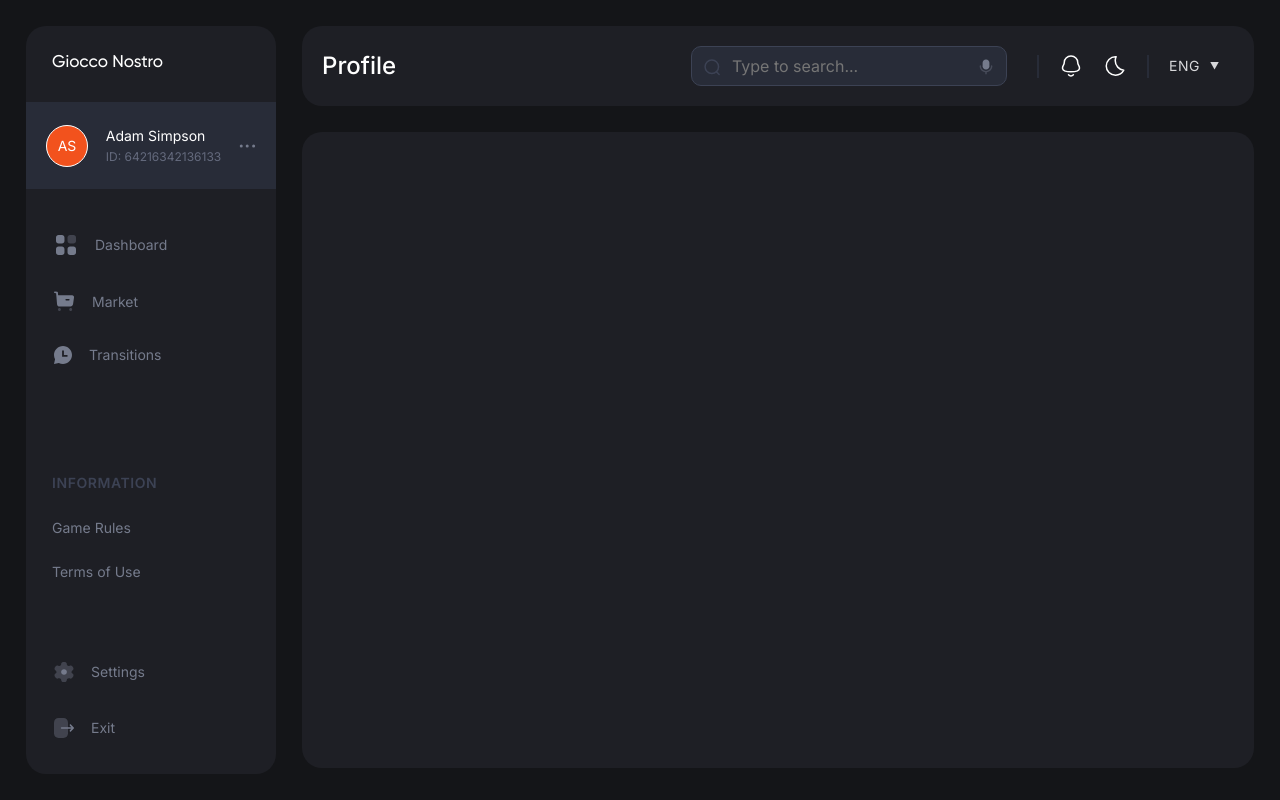
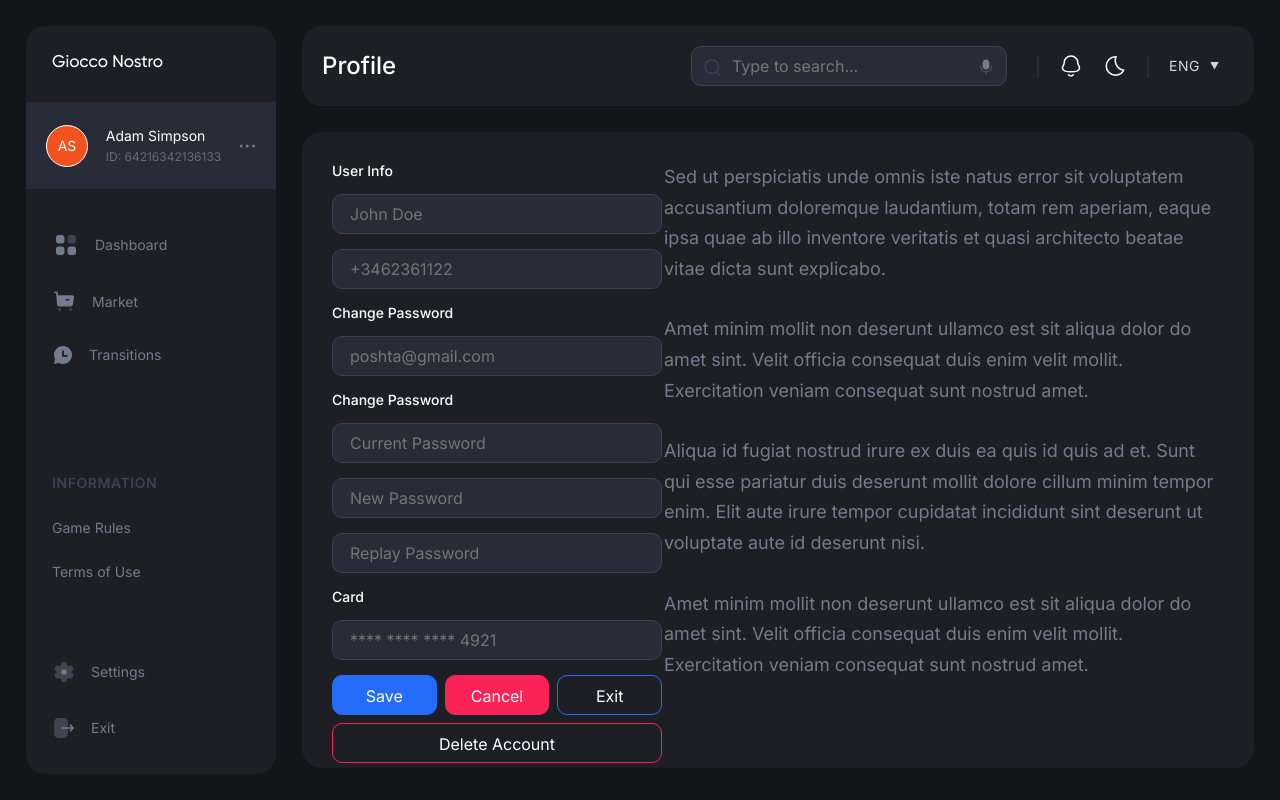
Before and after one commit to KingArthur-IT/gioccoNostro, a Vue app: page /profile in a window 1280 px wide. Built offline with nearby package versions, Linux system fonts and the light colour scheme.

Commit message:
buttom new props, profile page

```diff
--- a/src/components/UIKit/CustomButton.vue
+++ b/src/components/UIKit/CustomButton.vue
@@ -1,5 +1,10 @@
 <template>
-  <button class="button">
+  <button class="button" :class="{
+      'primary': isPrimary && !isOutlined,
+      'primary-outlined': isPrimary && isOutlined,
+      'warning': !isPrimary && !isOutlined,
+      'warning-outlined': !isPrimary && isOutlined
+  }">
       {{text}}
   </button>
 </template>
@@ -10,6 +15,14 @@ export default {
         text: {
             type: String,
             required: true
+        },
+        isPrimary: {
+            type: Boolean,
+            default: true
+        },
+        isOutlined: {
+            type: Boolean,
+            default: false
         }
     }
 }
@@ -17,23 +30,43 @@ export default {
 
 <style scoped>
 .button{
-    background: var(--primary-button-color);
     color: var(--primary-text-color);
     border-radius: 10px;
-    padding-top: 12px;
+    padding-top: 11px;
     padding-bottom: 12px;
     font-weight: 600px;
     height: 40px;
-    border: none;
     outline: none;
     appearance: none;
     cursor: pointer;
     width: 100%;
 }
-.button:hover{
+.primary{
+    background: var(--primary-button-color);
+    border: 1px solid var(--primary-button-color);
+}
+.primary-outlined{
+    background: transparent;
+    border: 1px solid var(--primary-button-color);
+}
+.primary:hover{
     background: var(--primary-hover-button-color);
 }
-.button:active{
+.primary:active{
     background: var(--primary-active-button-color);
 }
+.warning{
+    background: var(--warning-color);
+    border: 1px solid var(--warning-color);
+}
+.warning-outlined{
+    background: transparent;
+    border: 1px solid var(--warning-color);
+}
+.warning:hover{
+    background: var(--warning-hover-color);
+}
+.warning:active{
+    background: var(--warning-active-color);
+}
 </style>
--- a/src/components/UIKit/CustomInput.vue
+++ b/src/components/UIKit/CustomInput.vue
@@ -1,6 +1,6 @@
 <template>
     <div class="custom-input">
-        <div class="custom-input__upper-info">
+        <div v-if="isHeadInfoShown()" class="custom-input__upper-info">
             <label v-if="label !== ''" class="custom-input__label">{{label}}<sup v-if="isRequired">*</sup> </label>
             <p class="custom-input__required" v-if="showRequiredInfo">Required fields<sup>*</sup></p>
             <p class="custom-input__error" v-if="isError">Incorrect<sup>*</sup></p>
@@ -40,8 +40,17 @@ export default {
         modelValue: {
             type: String,
             default: ''
+        },
+    },
+    setup(props){
+        const isHeadInfoShown = () => {
+            return props.label !== '' || props.showRequiredInfo || props.isError
         }
-    },
+
+        return {
+            isHeadInfoShown
+        }
+    }
 }
 </script>
 
--- a/src/styles/base.css
+++ b/src/styles/base.css
@@ -19,7 +19,11 @@
   --primary-hover-button-color: #185DE2;
   --primary-active-button-color: #0949C6;
 
-  --primary-svg-color: #fff
+  --primary-svg-color: #fff;
+
+  --warning-color: #FA2256;
+  --warning-hover-color: #EE1448;
+  --warning-active-color: #D00D3C;
 }
 
 [data-theme="dark"]{
@@ -38,7 +42,11 @@
   --primary-hover-button-color: #185DE2;
   --primary-active-button-color: #0949C6;
 
-  --primary-svg-color: #fff
+  --primary-svg-color: #fff;
+
+  --warning-color: #FA2256;
+  --warning-hover-color: #EE1448;
+  --warning-active-color: #D00D3C;
 }
 
 *{
--- a/src/views/Profile.vue
+++ b/src/views/Profile.vue
@@ -1,12 +1,75 @@
 <template>
-  <div class="border-radius profile">
+    <div class="border-radius profile">
+      <div class="profile__left-side">
+         <CustomInput
+            :label="'User Info'"
+            :placeholder="'John Doe'"
+            class="profile__input"
+         />
+         <CustomInput
+            :label="''"
+            :placeholder="'+3462361122'"
+            class="profile__input"
+         />
+         <CustomInput
+            :label="'Change Password'"
+            :placeholder="'poshta@gmail.com'"
+            class="profile__input"
+         />
 
-  </div>
+         <CustomInput
+            :label="'Change Password'"
+            :placeholder="'Current Password'"
+            class="profile__input"
+         />
+         <CustomInput
+            :label="''"
+            :placeholder="'New Password'"
+            class="profile__input"
+         />
+         <CustomInput
+            :label="''"
+            :placeholder="'Replay Password'"
+            class="profile__input"
+         />
+
+         <CustomInput
+            :label="'Card'"
+            :placeholder="'**** **** **** 4921'"
+            class="profile__input"
+         />
+
+         <div class="profile__btn-wrapper">
+           <CustomButton class="prodile__btn" :text="'Save'"/>
+           <CustomButton class="prodile__btn" :text="'Cancel'" :isPrimary="false"/>
+           <CustomButton class="prodile__btn" :text="'Exit'" :isOutlined="true"/>
+         </div>
+         <CustomButton class="prodile__btn" :text="'Delete Account'" :isPrimary="false" :isOutlined="true"/>
+      </div>
+      <div class="profile__right-side">
+        <p>
+          Sed ut perspiciatis unde omnis iste natus error sit voluptatem accusantium doloremque laudantium, totam rem aperiam, eaque ipsa quae ab illo inventore veritatis et quasi architecto beatae vitae dicta sunt explicabo.
+        </p>
+        <p>
+          Amet minim mollit non deserunt ullamco est sit aliqua dolor do amet sint. Velit officia consequat duis enim velit mollit. Exercitation veniam consequat sunt nostrud amet.
+        </p>
+        <p>
+          Aliqua id fugiat nostrud irure ex duis ea quis id quis ad et. Sunt qui esse pariatur duis deserunt mollit dolore cillum minim tempor enim. Elit aute irure tempor cupidatat incididunt sint deserunt ut voluptate aute id deserunt nisi.
+        </p>
+        <p>
+          Amet minim mollit non deserunt ullamco est sit aliqua dolor do amet sint. Velit officia consequat duis enim velit mollit. Exercitation veniam consequat sunt nostrud amet.
+        </p>
+      </div>
+    </div>
 </template>
 
 <script>
+import CustomInput from '@/components/UIKit/CustomInput.vue'
+import CustomButton from '@/components/UIKit/CustomButton.vue'
 export default {
-
+  components: {
+        CustomInput, CustomButton
+    },
 }
 </script>
 
@@ -15,5 +78,37 @@ export default {
   width: 100%;
   height: 85%;
   background-color: var(--section-background);
+  padding: 30px 30px 55px 30px;
+  display: flex;
+  justify-content: space-between;
+}
+.profile__input{
+  margin-bottom: 15px;
+}
+.profile__left-side{
+  width: 330px;
+}
+.profile__btn-wrapper{
+  display: flex;
+  margin-bottom: 8px;
+}
+.prodile__btn{
+  margin-right: 8px;
+}
+.prodile__btn:last-child{
+  margin-right: 0px;
+}
+
+.profile__right-side{
+  max-width: 560px;
+}
+.profile__right-side p{
+  margin: 0;
+  font-style: normal;
+  font-weight: 400;
+  font-size: 18px;
+  line-height: 170%;
+  color: var(--gray-text-color);
+  margin-bottom: 30px;
 }
 </style>
```
